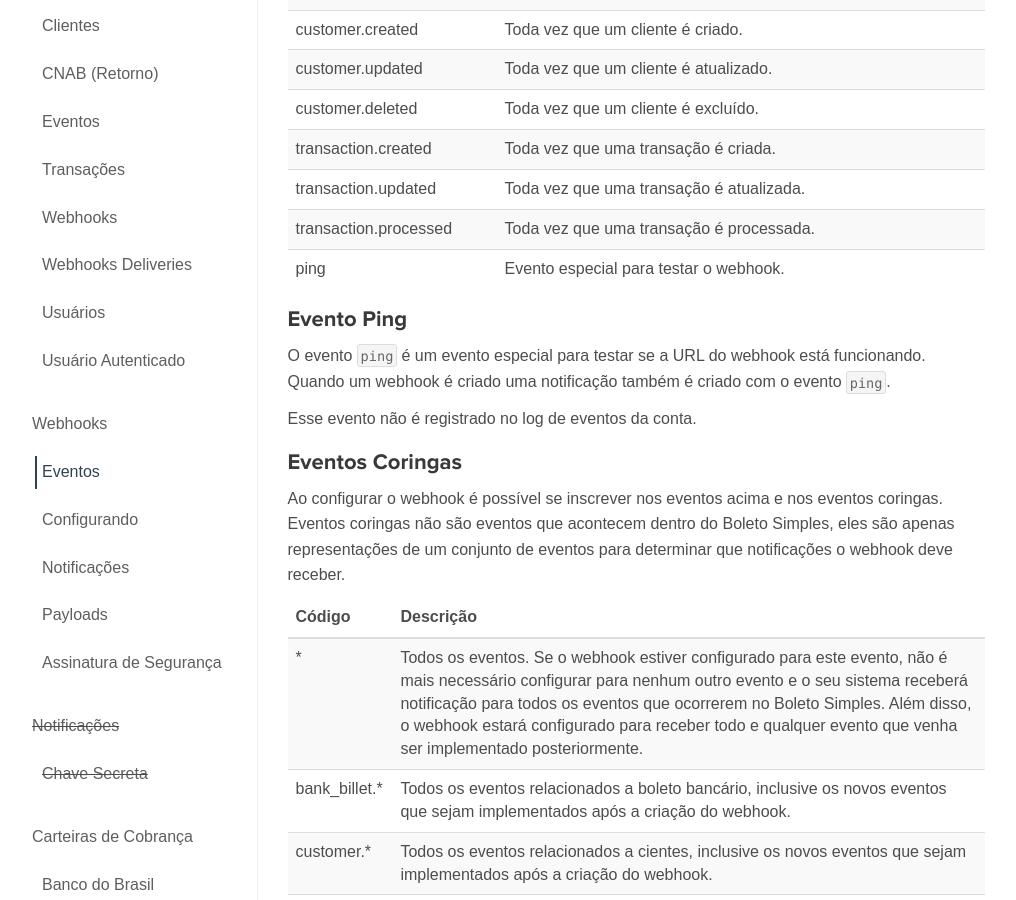
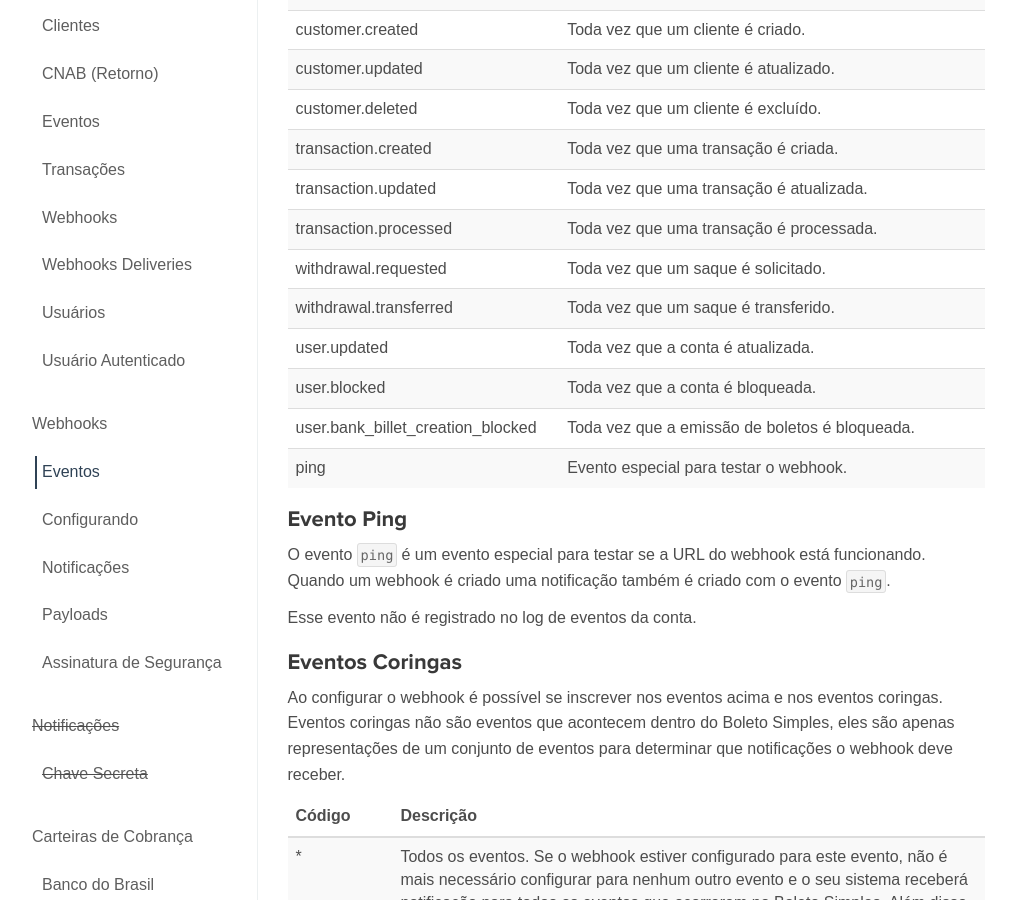
Before and after one commit to BoletoSimples/boletosimples-docs, a Jekyll site: the page built from webhooks/events.md, in a window 1280 px wide and 900 px high, scrolled down 794 px. Shown: the whole window, without its empty margins (135-1151 px from the left). Built offline with Jekyll 4.4.1, drawn with Linux system fonts in a browser that asks for light colours.

Commit message:
add webhook events

```diff
--- a/webhooks/events.md
+++ b/webhooks/events.md
@@ -13,22 +13,27 @@ Os códigos dos eventos seguem um padrão `resource.event`, onde `resource` é o
 
 Abaixo a listagem de eventos registrados pelo Boleto Simples:
 
-| Código                | Descrição                                          |
-|-----------------------|----------------------------------------------------|
-| bank_billet.created   | Toda vez que um boleto é criado.                   |
-| bank_billet.generated | Toda vez que um boleto é gerado.                   |
-| bank_billet.updated   | Toda vez que um boleto é atualizado.               |
-| bank_billet.canceled  | Toda vez que um boleto é cancelado.                |
-| bank_billet.overdue   | Toda vez que um boleto fica vencido.               |
-| bank_billet.paid      | Toda vez que um boleto é pago.                     |
-| bank_billet.blocked   | Toda vez que o pagamento de um boleto é bloqueado. |
-| customer.created      | Toda vez que um cliente é criado.                  |
-| customer.updated      | Toda vez que um cliente é atualizado.              |
-| customer.deleted      | Toda vez que um cliente é excluído.                |
-| transaction.created   | Toda vez que uma transação é criada.               |
-| transaction.updated   | Toda vez que uma transação é atualizada.           |
-| transaction.processed | Toda vez que uma transação é processada.           |
-| ping                  | Evento especial para testar o webhook.             |
+| Código                            | Descrição                                          |
+|-----------------------------------|----------------------------------------------------|
+| bank_billet.created               | Toda vez que um boleto é criado.                   |
+| bank_billet.generated             | Toda vez que um boleto é gerado.                   |
+| bank_billet.updated               | Toda vez que um boleto é atualizado.               |
+| bank_billet.canceled              | Toda vez que um boleto é cancelado.                |
+| bank_billet.overdue               | Toda vez que um boleto fica vencido.               |
+| bank_billet.paid                  | Toda vez que um boleto é pago.                     |
+| bank_billet.blocked               | Toda vez que o pagamento de um boleto é bloqueado. |
+| customer.created                  | Toda vez que um cliente é criado.                  |
+| customer.updated                  | Toda vez que um cliente é atualizado.              |
+| customer.deleted                  | Toda vez que um cliente é excluído.                |
+| transaction.created               | Toda vez que uma transação é criada.               |
+| transaction.updated               | Toda vez que uma transação é atualizada.           |
+| transaction.processed             | Toda vez que uma transação é processada.           |
+| withdrawal.requested              | Toda vez que um saque é solicitado.                |
+| withdrawal.transferred            | Toda vez que um saque é transferido.               |
+| user.updated                      | Toda vez que a conta é atualizada.                 |
+| user.blocked                      | Toda vez que a conta é bloqueada.                  |
+| user.bank_billet_creation_blocked | Toda vez que a emissão de boletos é bloqueada.     |
+| ping                              | Evento especial para testar o webhook.             |
 
 ### Evento Ping
 
```
Also changed, not shown: changelog.md.
